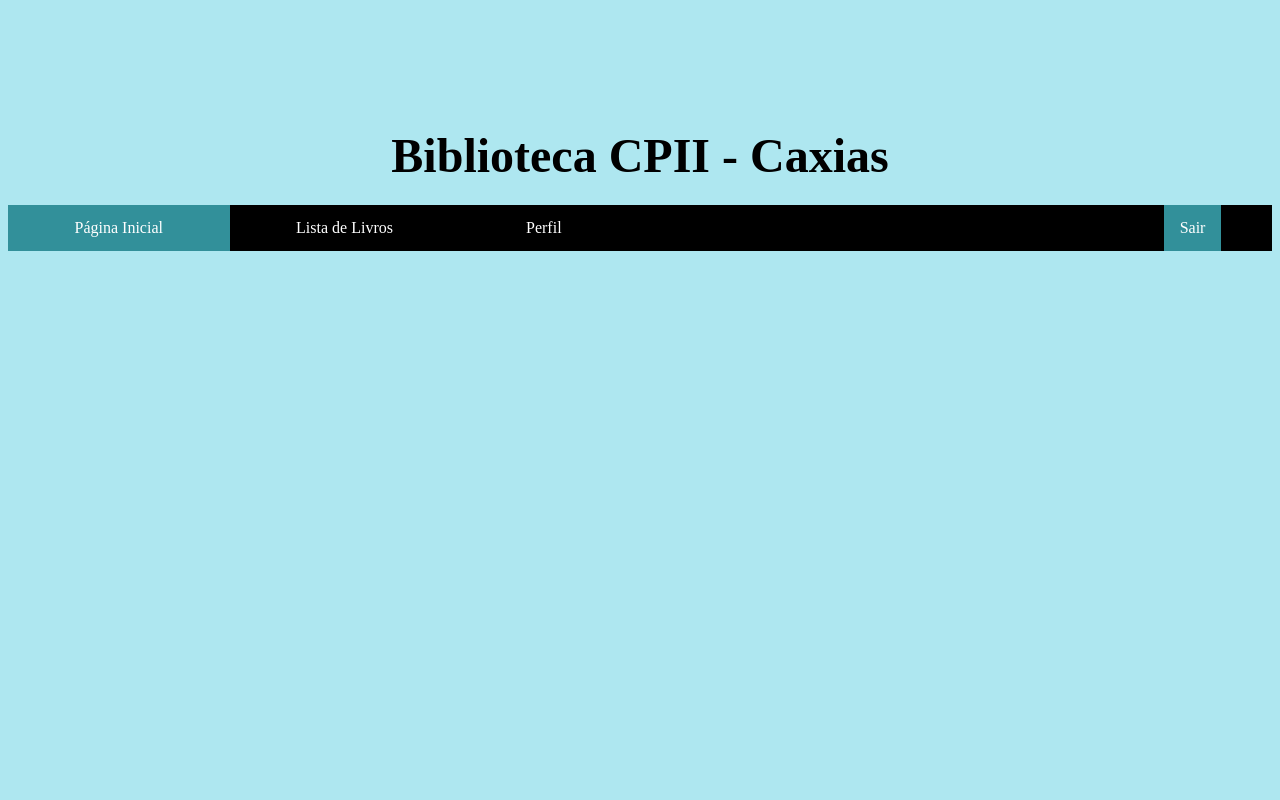
After one commit to cp2-dc-info-projeto-final/alexandr-ia, a PHP site: page /PaginaInicial/PI_aluno_prof.php in a window 1280 px wide. The commit adds this page. Run offline with PHP 8.4, Linux system fonts and the light colour scheme.

Commit message:
Adicionando o arquivo de pagina inicial e redirecionamento incompletos

```diff
--- a/Alexandr_IA/Controlador/entrar.php
+++ b/Alexandr_IA/Controlador/entrar.php
@@ -56,6 +56,6 @@
 	session_start();
 
 	$_SESSION['erro'] = $erro;
-	header('Location: ../LoginAluno/paginaLogin.php');
+	header('Location: ../PaginaInicial/PI_aluno_prof.php');
 
 ?>
--- /dev/null
+++ b/Alexandr_IA/PaginaInicial/PI_aluno_prof.php
@@ -0,0 +1,57 @@
+<html>
+      <head>
+        <link rel="stylesheet" type="text/css" href="../ArquivosStyle/FolhaDeEstilo.css">
+          <style>
+
+                h1{
+                  margin-bottom: -50px;
+                }
+                ul {
+                    list-style-type: none;
+                    margin: 0;
+                    padding: 0;
+                    overflow: hidden;
+                    background-color: #000000;
+                }
+                li {
+                    float: left;
+                    padding-right: 4%;
+                    padding-left: 4%;
+                }
+                li a {
+                    display: block;
+                    color: white;
+                    text-align: center;
+                    padding: 14px 16px;
+                    text-decoration: none;
+                }
+                li a:hover {
+                    background-color: #32909a;
+                }
+              .cordetela {
+                  background-color: #32909a;
+              }
+
+          </style>
+
+        <title> Página Inicial </title>
+        <meta charset="utf-8">
+
+      </head>
+      <body>
+
+        <h1>Biblioteca CPII - Caxias</h1>
+        <br><br><br><br>
+        <div>
+          <ul>
+              <li class="cordetela"><a href="PI_aluno_prof.php"> Página Inicial </a></li>
+              <li><a href="PI_aluno_prof.php"> Lista de Livros </a></li>
+              <li><a href="PI_aluno_prof.php"> Perfil </a></li>
+              <li style="float:right"><a class="cordetela" href="../Controlador/sair.php">Sair</a></li>
+          </ul>
+
+
+
+      </body>
+
+</html>
```
